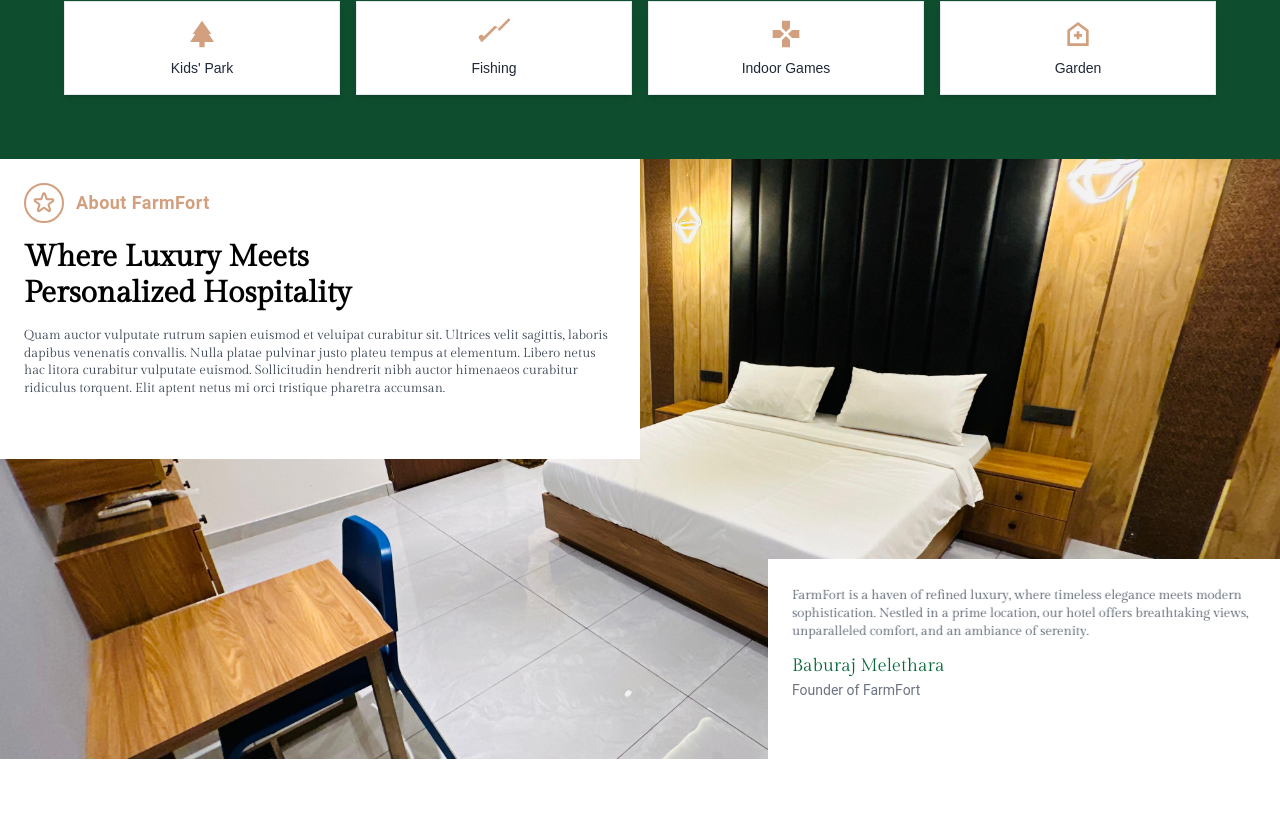
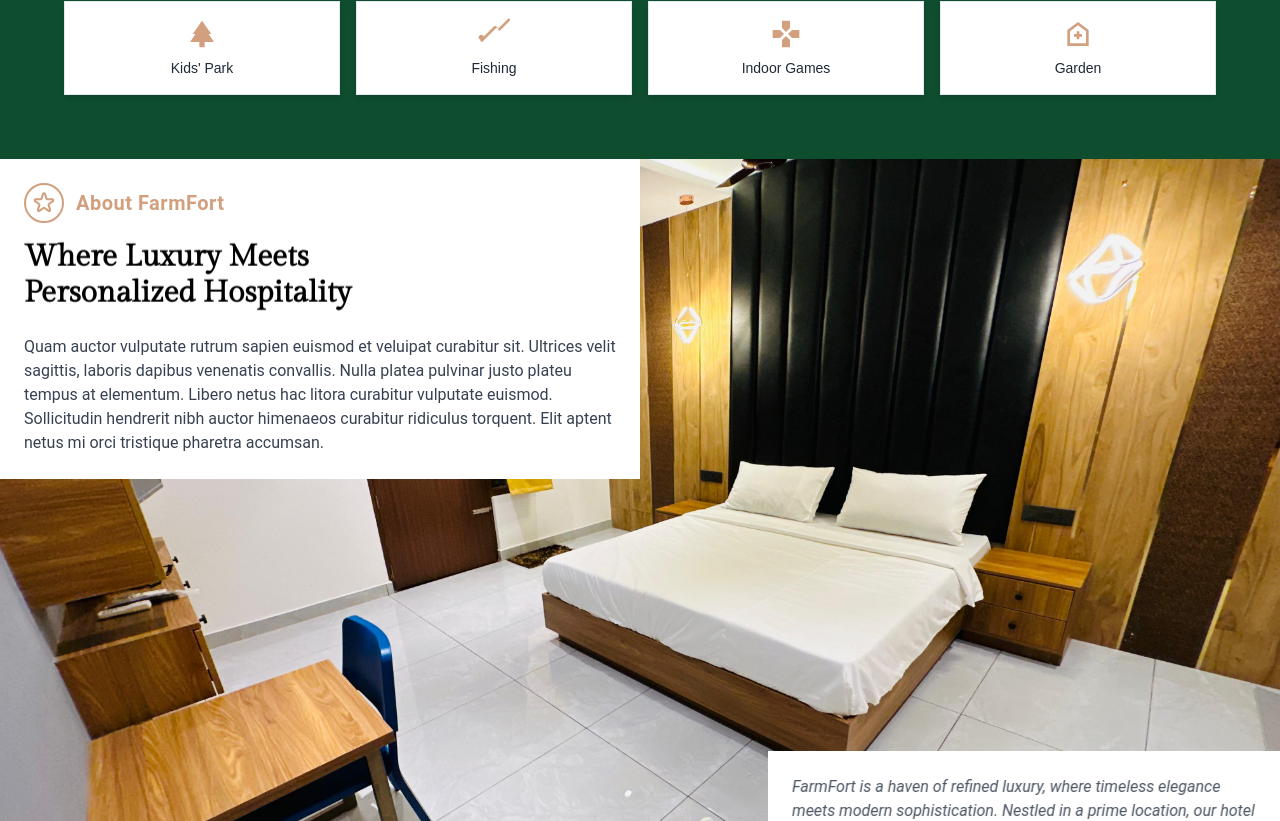
Before and after one commit to Vaavix-Digital/FarmFort, a React (Create React App) app: page / in a window 1280 px wide. Shown: the part 1179-2000 px from the top of the page. Built offline with nearby package versions, Linux system fonts and the light colour scheme.

Commit message:
navbar and small screen about

```diff
--- a/src/components/Homepage/AboutFarmFort.jsx
+++ b/src/components/Homepage/AboutFarmFort.jsx
@@ -1,4 +1,3 @@
-
 import { useEffect, useRef } from 'react';
 import './AboutFarmFort.css';
 
@@ -15,12 +14,9 @@
           if (entry.isIntersecting) {
             const animationClass = entry.target.getAttribute('data-animation');
             if (animationClass) {
-              // Remove any existing animation classes first
               const classes = animationClass.split(' ');
               entry.target.classList.remove(...classes);
-              // Force reflow to restart animation if needed
               void entry.target.offsetWidth;
-              // Add the animation classes
               entry.target.classList.add(...classes);
             }
           }
@@ -28,7 +24,7 @@
       },
       {
         threshold: 0.1,
-        rootMargin: '0px 0px -50px 0px' // Start animation slightly before element is in view
+        rootMargin: '0px 0px -50px 0px'
       }
     );
 
@@ -56,16 +52,28 @@
       observer.disconnect();
     };
   }, []);
+
   return (
     <div className="w-full">
-      {/* Background Image */}
+
+      {/* Background Image - FIXED */}
       <div
-        className="relative w-full bg-cover bg-center bg-no-repeat mx-auto h-[600px]"
-        style={{ backgroundImage: "url('/Room1.jpeg')" }}
+        className="relative w-full bg-cover bg-center bg-no-repeat mx-auto h-[70vh] min-h-[500px] lg:min-h-[800px]"
+        style={{
+          backgroundImage: "url('/Room1.jpeg')",
+          backgroundSize: 'cover',
+          backgroundPosition: 'center',
+          backgroundAttachment: 'fixed',
+          WebkitBackgroundAttachment: 'fixed',
+          transform: 'translate3d(0,0,0)',
+          backfaceVisibility: 'hidden',
+          willChange: 'transform'
+        }}
       >
-        {/* Top Left Content - Full width on mobile, half on md+ */}
-        <div className="absolute top-0 left-0 w-full md:w-1/2 h-1/2 bg-white p-4 sm:p-6 z-10">
-          <div className="flex items-center gap-3 mb-3 sm:mb-4">
+
+        {/* TOP LEFT BOX */}
+        <div className="absolute top-0 left-0 w-full md:w-1/2 bg-white p-4 sm:p-6 z-10">
+          <div className="flex items-center gap-3 mb-4">
             <div className="w-10 h-10 rounded-full border-2 border-[#D2A07F] flex items-center justify-center">
               <svg
                 className="w-6 h-6 text-[#D2A07F]"
@@ -81,56 +89,55 @@
                 />
               </svg>
             </div>
-            <p className="text-[#D2A07F] font-semibold  tracking-wide text-base md:text-lg font-['Roboto']">
+
+            <p className="text-[#D2A07F] font-semibold text-xl sm:text-xl tracking-wide font-['Roboto']">
               About FarmFort
             </p>
           </div>
 
           <h1
             ref={headingRef}
-            className="font-gilda text-lg sm:text-xl md:text-2xl lg:text-3xl font-semibold text-black mb-2 sm:mb-4 opacity-0"
+            className="font-gilda text-2xl sm:text-3xl font-semibold text-black mb-4 sm:mb-6 opacity-0 leading-tight"
           >
-            Where Luxury Meets <br className="hidden sm:block" />
-            <span className="sm:inline">Personalized Hospitality</span>
+            <span className="whitespace-nowrap">Where Luxury Meets</span>
+            <br className="hidden lg:block" />
+            <span className="whitespace-nowrap">Personalized Hospitality</span>
           </h1>
 
-          <div className="text-gray-700 text-[11px] xs:text-xs sm:text-[13px] leading-snug">
-            <p>
-              Quam auctor vulputate rutrum sapien euismod et veluipat curabitur sit. Ultrices velit sagittis, laboris
-              dapibus venenatis convallis. Nulla platae pulvinar justo plateu tempus at elementum.
+          <p className="text-gray-700 text-base sm:text-base leading-relaxed" style={{ fontFamily: '"Roboto", sans-serif' }}>
+            Quam auctor vulputate rutrum sapien euismod et veluipat curabitur sit. Ultrices velit sagittis,
+            laboris dapibus venenatis convallis. Nulla platea pulvinar justo plateu tempus at elementum.
             Libero netus hac litora curabitur vulputate euismod. Sollicitudin hendrerit nibh auctor himenaeos curabitur ridiculus torquent. Elit aptent netus mi orci tristique pharetra accumsan.
           </p>
         </div>
-        </div>
 
-        {/* Bottom Right Content - Full width on mobile, half on md+ */}
-        <div className="absolute bottom-0 right-0 w-full md:w-1/2 lg:w-2/5 h-1/3 bg-white p-4 sm:p-6 z-10">
-          <div className="pt-1">
+        {/* BOTTOM RIGHT BOX */}
+        <div className="absolute bottom-0 right-0 w-full md:w-1/2 lg:w-2/5 bg-white p-4 sm:p-6 z-10">
           <p
             ref={paragraphRef}
-              className="text-gray-600 text-[11px] xs:text-xs sm:text-[13px] leading-snug mb-2 sm:mb-3 Roboto opacity-0"
+            className="text-gray-600 text-base sm:text-base leading-relaxed mb-4 opacity-0 italic" style={{ fontFamily: '"Roboto", sans-serif' }}
           >
-              FarmFort is a haven of refined luxury, where timeless elegance meets modern sophistication. Nestled in a prime location, our hotel offers breathtaking views, unparalleled comfort, and an ambiance of serenity.
+            FarmFort is a haven of refined luxury, where timeless elegance meets modern sophistication.
+            Nestled in a prime location, our hotel offers breathtaking views, unparalleled comfort, and
+            an ambiance of serenity.
           </p>
+
           <p
             ref={founderNameRef}
-              className="text-[#056839] text-base sm:text-lg font-medium opacity-0"
+            className="text-[#056839] text-2xl md:text-xl lg:text-xl font-medium opacity-0"
           >
             Baburaj Melethara
           </p>
+
           <p
             ref={founderTitleRef}
-              className="text-xs sm:text-sm text-gray-500 opacity-0"
-              style={{ fontFamily: 'Roboto' }}
+            className="text-base md:text-sm lg:text-sm text-gray-500 opacity-0"
           >
             Founder of FarmFort
           </p>
         </div>
+
       </div>
-      </div>
-
-      {/* White Overlay with Text */}
-
     </div>
   );
 };
--- a/src/components/Navbar.jsx
+++ b/src/components/Navbar.jsx
@@ -68,35 +68,65 @@
                 className="text-white focus:outline-none"
                 aria-label="Toggle menu"
               >
-                {isOpen ? (
-                  <FiX className="h-6 w-6" />
-                ) : (
-                  <FiMenu className="h-6 w-6" />
-                )}
+                <div className="space-y-1.5">
+                  <span className="block w-6 h-0.5 bg-white"></span>
+                  <span className="block w-6 h-0.5 bg-white"></span>
+                  <span className="block w-6 h-0.5 bg-white"></span>
+                </div>
               </button>
             </div>
           </div>
         </div>
 
-        {/* Mobile Menu */}
-        {isOpen && (
-          <div className="lg:hidden bg-black/95 backdrop-blur-md w-full absolute left-0 px-4 pt-2 pb-6">
-            <div className="flex flex-col space-y-4 py-4">
+        {/* Mobile Menu Slide-in Panel */}
+        <div className={`fixed top-0 left-0 h-full w-4/5 max-w-sm bg-white z-50 transform transition-transform duration-300 ease-in-out ${isOpen ? 'translate-x-0' : '-translate-x-full'}`}>
+          <div className="flex flex-col h-full">
+            {/* Close Button */}
+            <div className="flex justify-end p-4">
+              <button
+                onClick={toggleMenu}
+                className="bg-[#8B5A2B] text-white w-10 h-10 flex items-center justify-center focus:outline-none"
+                aria-label="Close menu"
+              >
+                <span className="text-2xl">&times;</span>
+              </button>
+            </div>
+
+            {/* Navigation Links */}
+            <nav className="flex-1 px-6 py-4 overflow-y-auto">
+              <ul className="space-y-6">
                 {navItems.map((item) => (
+                  <li key={item.name}>
                     <a
-                  key={item.name}
                       href={item.path}
-                  className="text-white hover:text-amber-400 px-3 py-2 text-lg transition-colors duration-300"
+                      className="text-gray-800 text-lg hover:text-amber-500 transition-colors duration-200 block py-2"
                       onClick={() => setIsOpen(false)}
                     >
                       {item.name}
                     </a>
+                  </li>
                 ))}
-              <button className="mt-4 bg-amber-500 hover:bg-amber-600 text-white px-6 py-2 rounded-md w-full transition-colors duration-300">
+              </ul>
+
+              <button
+                className="mt-8 w-full border-2 border-gray-800 text-gray-800 font-medium py-3 px-6 hover:bg-gray-100 transition-colors duration-200"
+                onClick={() => {
+                  setIsOpen(false);
+                  // Add navigation to rooms page if needed
+                }}
+              >
                 View Rooms
               </button>
+            </nav>
           </div>
         </div>
+
+        {/* Overlay */}
+        {isOpen && (
+          <div
+            className="fixed inset-0 bg-black bg-opacity-50 z-40"
+            onClick={toggleMenu}
+          />
         )}
       </nav>
     </>
```
Lines whose indentation alone changed are shown as unchanged.
